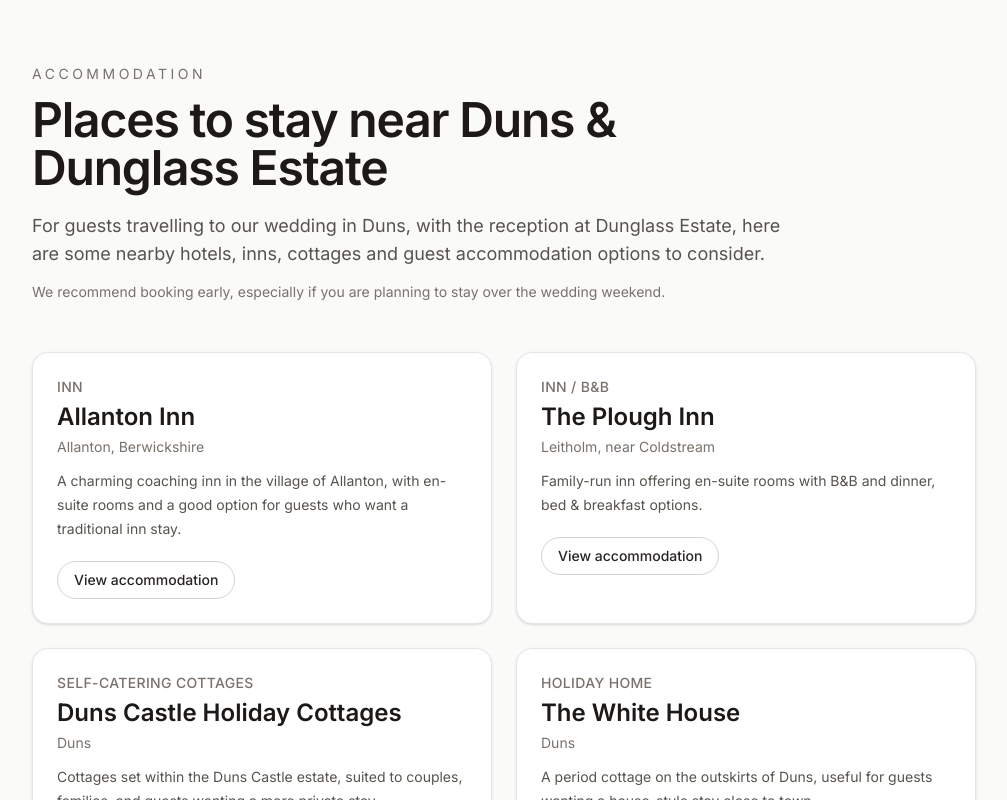
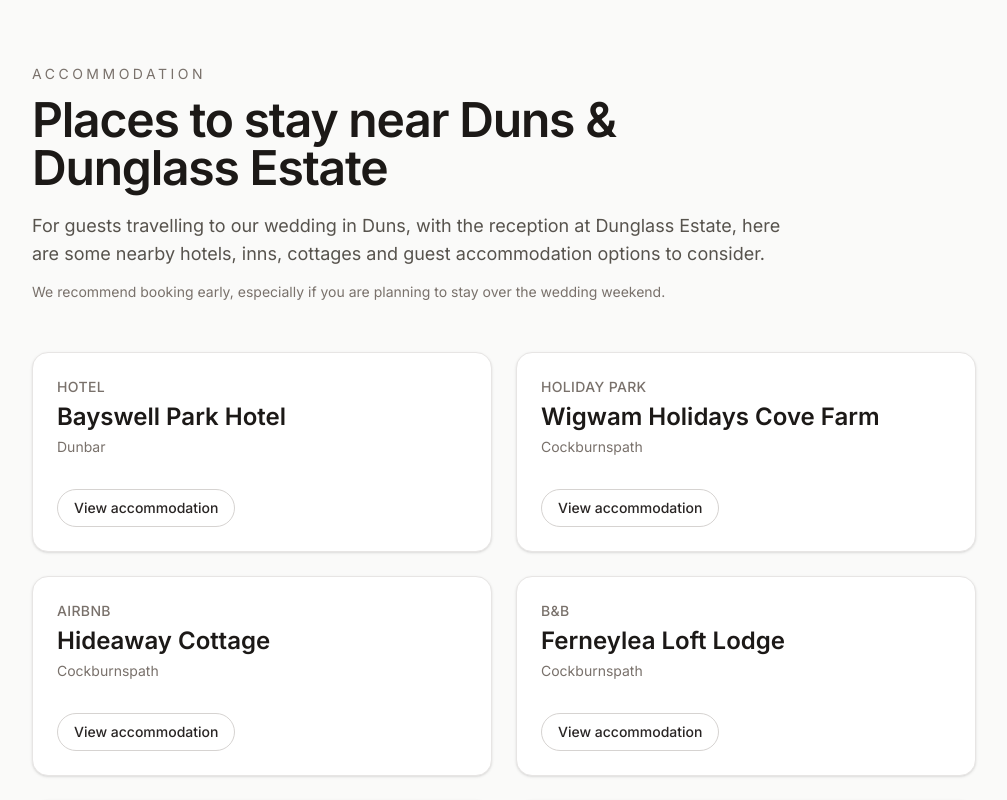
Before and after one commit to WilyBox/evite, a Next.js app: page /accomodation in a window 1280 px wide. Shown: the top 800 px of the page, without its empty margins (136-1143 px from the left). Built offline with nearby package versions, Linux system fonts and the light colour scheme; a web font is replaced by a local one.

Commit message:
updated accomodation details

```diff
--- a/app/accomodation/page.tsx
+++ b/app/accomodation/page.tsx
@@ -1,43 +1,59 @@
 const placesToStay = [
   {
-    name: 'Allanton Inn',
-    type: 'Inn',
-    area: 'Allanton, Berwickshire',
+    name: 'Bayswell Park Hotel',
+    type: 'Hotel',
+    area: 'Dunbar',
     description:
-      'A charming coaching inn in the village of Allanton, with en-suite rooms and a good option for guests who want a traditional inn stay.',
-    href: 'https://www.allantoninn.co.uk/',
+      '',
+    href: 'https://bayswellparkhotel.com/',
   },
   {
-    name: 'The Plough Inn',
-    type: 'Inn / B&B',
-    area: 'Leitholm, near Coldstream',
+    name: 'Wigwam Holidays Cove Farm',
+    type: 'Holiday park',
+    area: 'Cockburnspath',
     description:
-      'Family-run inn offering en-suite rooms with B&B and dinner, bed & breakfast options.',
-    href: 'http://www.theploughinnleitholm.co.uk/',
+      '',
+    href: 'https://www.wigwamholidays.com/cove-farm',
   },
   {
-    name: 'Duns Castle Holiday Cottages',
-    type: 'Self-catering cottages',
-    area: 'Duns',
+    name: 'Hideaway Cottage',
+    type: 'Airbnb',
+    area: 'Cockburnspath',
     description:
-      'Cottages set within the Duns Castle estate, suited to couples, families, and guests wanting a more private stay.',
-    href: 'https://dunscastleholidaycottages.co.uk/',
+      '',
+    href: 'https://www.airbnb.co.uk/rooms/40721945?check_in=2024-03-05&check_out=2024-03-10&guests=1&adults=1&s=67&unique_share_id=a1693629-dff4-47f8-b3cc-6032a99d0ff6',
   },
   {
-    name: 'The White House',
-    type: 'Holiday home',
-    area: 'Duns',
+    name: 'Ferneylea Loft Lodge',
+    type: 'B&B',
+    area: 'Cockburnspath',
     description:
-      'A period cottage on the outskirts of Duns, useful for guests wanting a house-style stay close to town.',
-    href: 'https://www.crabtreeandcrabtree.com/properties/the-white-house/',
+      '',
+    href: 'https://www.airbnb.co.uk/rooms/27229648?check_in=2024-02-16&check_out=2024-02-21&guests=1&adults=1&s=67&unique_share_id=e7b0c133-ce8c-4c0d-a90d-1aa6a2a49030',
   },
   {
-    name: 'Green Hope',
+    name: 'Dene House',
+    type: 'Holiday home',
+    area: 'Cockburnspath',
+    description:
+      '',
+    href: 'https://www.airbnb.co.uk/rooms/851280439007737362?check_in=2024-02-23&check_out=2024-02-26&guests=1&adults=1&s=67&unique_share_id=e7ae0bdf-d744-402d-b6b3-b8a0ca3e00d2',
+  },
+  {
+    name: 'Culzean Cottage',
     type: 'Guest house / self-catering',
-    area: 'Scottish Borders',
+    area: 'Cockburnspath',
     description:
       'A modern, eco-friendly guest accommodation option with parking and family-friendly outdoor space.',
-    href: 'https://greenhope.co.uk/',
+    href: 'https://www.airbnb.co.uk/rooms/8116331?check_in=2024-02-26&check_out=2024-03-01&guests=1&adults=1&s=67&unique_share_id=5d71241e-8ba3-4cd7-acfc-4cd5188a2007',
+  },
+  {
+    name: 'Farm Cottage',
+    type: 'Airbnb',
+    area: 'Cockburnspath',
+    description:
+      '',
+    href: 'https://www.airbnb.co.uk/rooms/550689617915666640?check_in=2024-06-10&check_out=2024-06-15&guests=1&adults=1&s=67&unique_share_id=b925c716-5ff7-42c8-a879-6a4ca0bcc659',
   },
 ]
 
```
